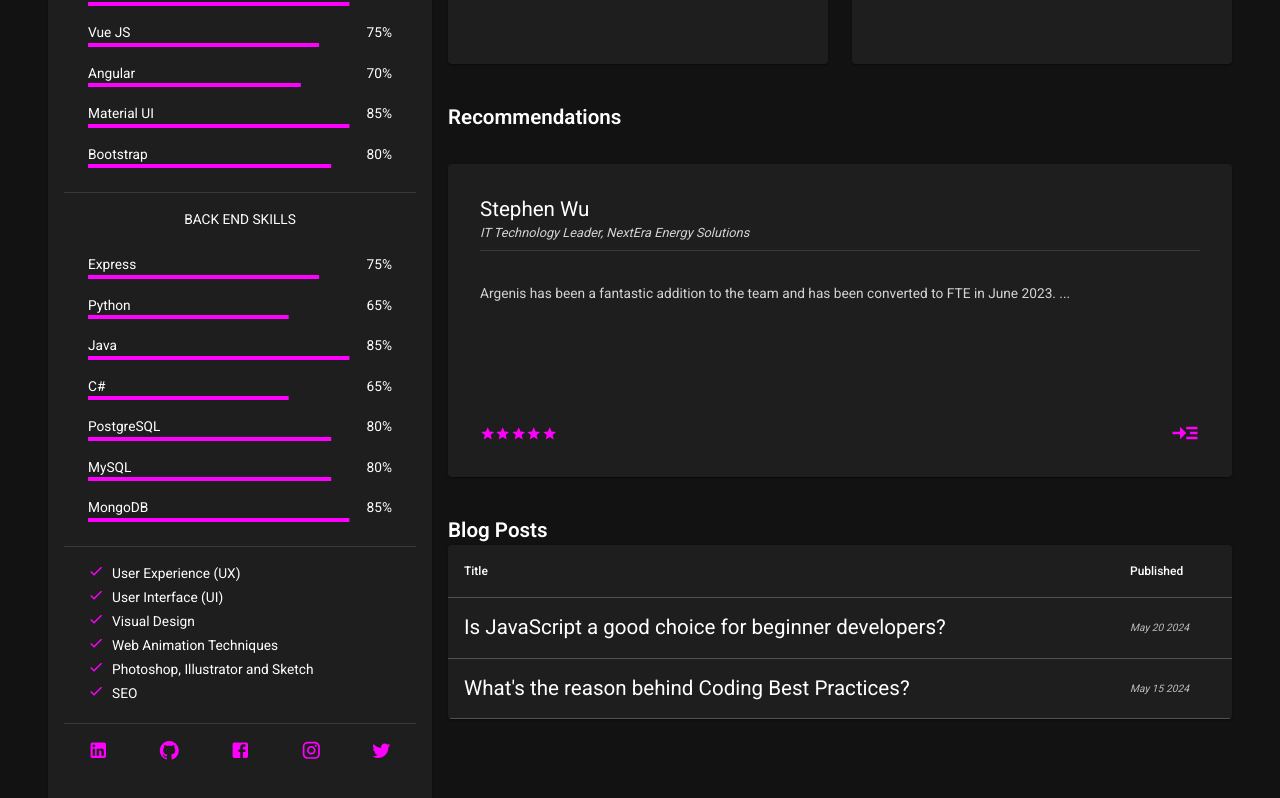
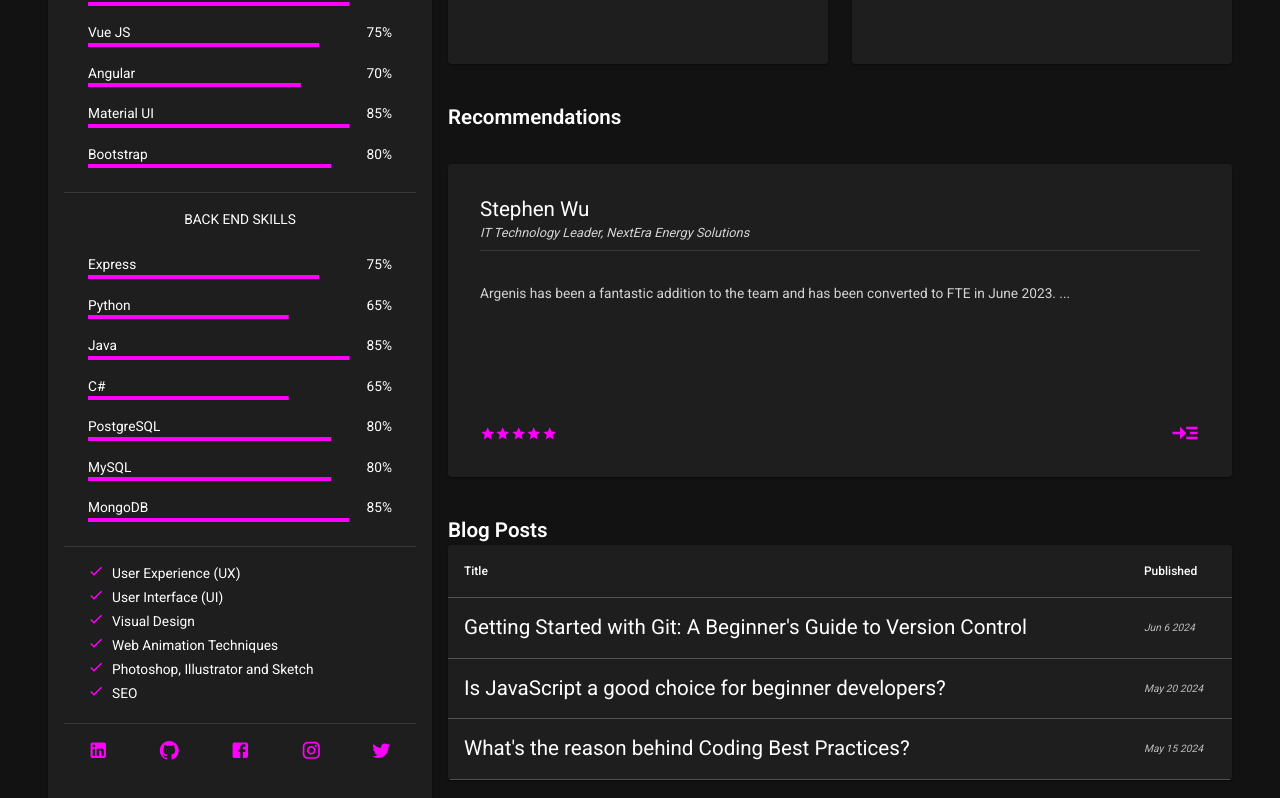
Before and after one commit to RubenDguez/rdominguez, a React (Create React App) app: page / in a window 1280 px wide. Shown: the part 632-1430 px from the top of the page. Built offline with nearby package versions, Linux system fonts and the light colour scheme.

Commit message:
add: git for beginners blog post (#18)

```diff
--- a/src/components/UI/BlogLinks.tsx
+++ b/src/components/UI/BlogLinks.tsx
@@ -20,6 +20,11 @@ export interface IBlogs {
 }
 
 const myBlogs: IBlog[] = [
+  {
+    title: `Getting Started with Git: A Beginner's Guide to Version Control`,
+    published: 'Jun 6 2024',
+    url: 'https://rubendguez.github.io/lets-code//pages/git-for-beginners.html',
+  },
   {
     title: 'Is JavaScript a good choice for beginner developers?',
     published: 'May 20 2024',
```
